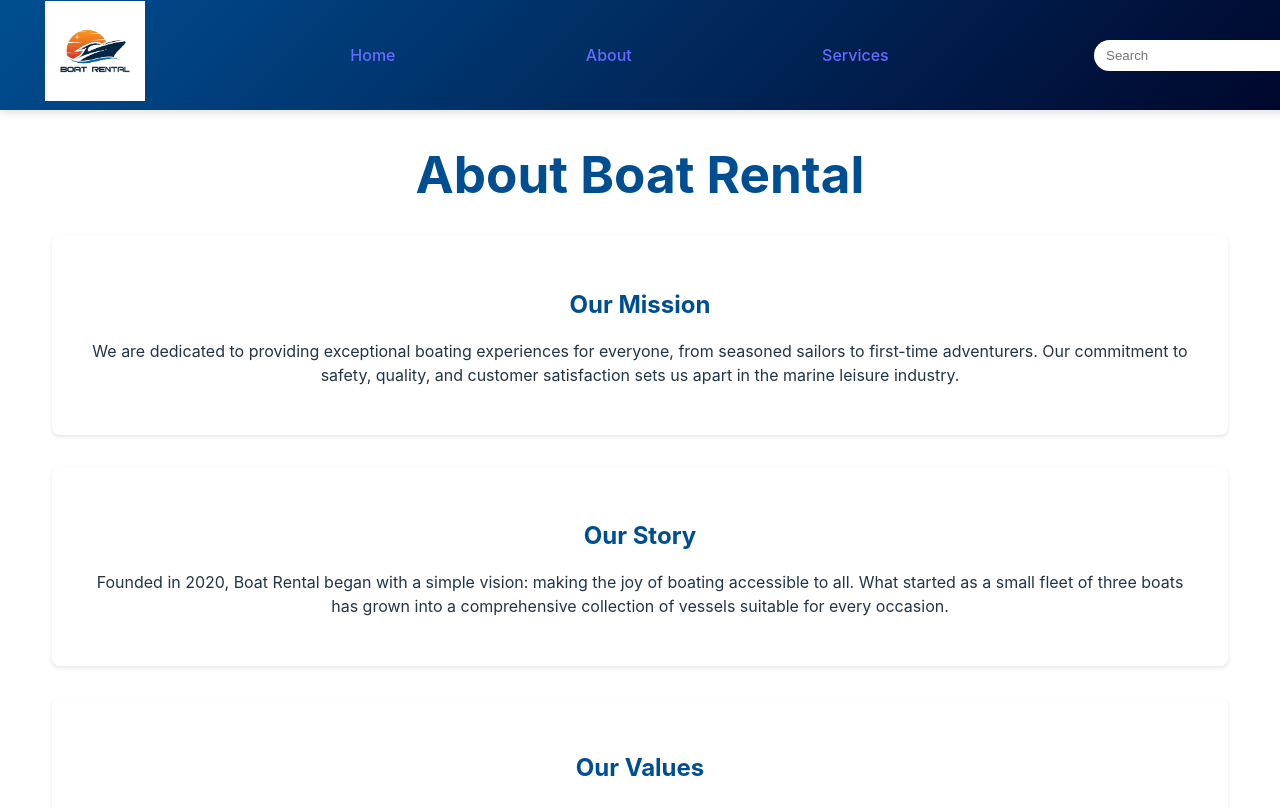
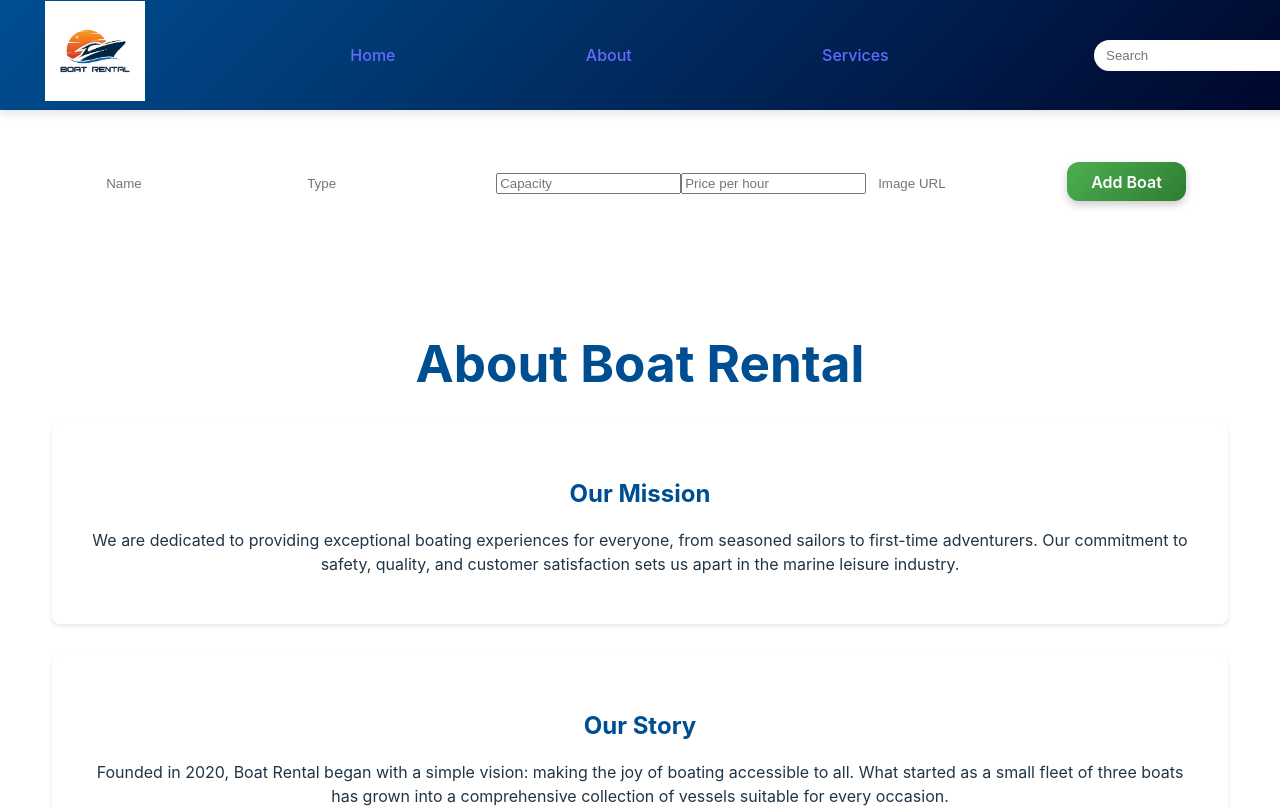
Before and after one commit to Iankibet457/Boat-Hire-App, a React (Vite) app: page /about in a window 1280 px wide. Shown: the top 808 px of the page. Built offline with nearby package versions, Linux system fonts and the light colour scheme; data requests are answered from the project's data file.

Commit message:
updating add boat

```diff
--- a/src/App.jsx
+++ b/src/App.jsx
@@ -1,4 +1,5 @@
 import { BrowserRouter as Router, Routes, Route } from 'react-router-dom';
+import { useState, useEffect } from 'react';
 import Header from './Header';
 import Boats from './Boats';
 import Footer from './Footer';
@@ -8,13 +9,29 @@ import './App.css';
 import './Header.css';
 import './Footer.css';
 import './Boats.css';
+import Input from './input.jsx';
 
 function App() {
+  const [searchQuery, setSearchQuery] = useState('');
+  const [boats, setBoats] = useState([]);
+
+  useEffect(() => {
+    fetch('http://localhost:3000/boats')
+      .then(response => response.json())
+      .then(data => setBoats(data))
+      .catch(error => console.error('Error fetching boat data:', error));
+  }, []);
+
+  const handleSearch = (query) => {
+    setSearchQuery(query);
+  };
+
   return (
     <Router>
-      <Header />
+      <Header onSearch={handleSearch} />
+      <Input boats={boats} setBoats={setBoats} />
       <Routes>
-        <Route path="/" element={<Boats />} />
+        <Route path="/" element={<Boats boats={boats} setBoats={setBoats} searchQuery={searchQuery} />} />
         <Route path="/about" element={<About />} />
         <Route path="/services" element={<Services />} />
       </Routes>
--- a/src/Boats.jsx
+++ b/src/Boats.jsx
@@ -1,8 +1,7 @@
 import React, { useState, useEffect } from 'react';
 import './Boats.css';
 
-function Boats() {
-  const [boats, setBoats] = useState([]);
+function Boats({ boats, setBoats, searchQuery }) {
   const [editingBoatId, setEditingBoatId] = useState(null);
   const [formData, setFormData] = useState({
     name: '',
@@ -10,20 +9,6 @@ function Boats() {
     capacity: '',
     price_per_hour: '',
   });
-  const [addFormData, setAddFormData] = useState({
-    name: '',
-    type: '',
-    capacity: '',
-    price_per_hour: '',
-    image_url: '',
-  });
-
-  useEffect(() => {
-    fetch('http://localhost:3000/boats')
-      .then(response => response.json())
-      .then(data => setBoats(data))
-      .catch(error => console.error('Error fetching boat data:', error));
-  }, []);
 
   const handleEditClick = (boat) => {
     setEditingBoatId(boat.id);
@@ -76,85 +61,8 @@ function Boats() {
       .catch(error => console.error('Error deleting boat:', error));
   };
 
-  const handleAddInputChange = (e) => {
-    const { name, value } = e.target;
-    setAddFormData({ ...addFormData, [name]: value });
-  };
-
-  const handleAddFormSubmit = (e) => {
-    e.preventDefault();
-    const newBoat = {
-      ...addFormData,
-      capacity: Number(addFormData.capacity),
-      price_per_hour: Number(addFormData.price_per_hour),
-    };
-
-    fetch('http://localhost:3000/boats', {
-      method: 'POST',
-      headers: {
-        'Content-Type': 'application/json',
-      },
-      body: JSON.stringify(newBoat),
-    })
-      .then(response => response.json())
-      .then(addedBoat => {
-        setBoats([...boats, addedBoat]);
-        setAddFormData({
-          name: '',
-          type: '',
-          capacity: '',
-          price_per_hour: '',
-          image_url: '',
-        });
-      })
-      .catch(error => console.error('Error adding boat:', error));
-  };
-
   return (
-    <div className="flex-grid-container" style={{ paddingTop: '50px' }}>
-      <form onSubmit={handleAddFormSubmit}>
-        <input
-          type="text"
-          name="name"
-          value={addFormData.name}
-          onChange={handleAddInputChange}
-          placeholder="Name"
-          required
-        />
-        <input
-          type="text"
-          name="type"
-          value={addFormData.type}
-          onChange={handleAddInputChange}
-          placeholder="Type"
-          required
-        />
-        <input
-          type="number"
-          name="capacity"
-          value={addFormData.capacity}
-          onChange={handleAddInputChange}
-          placeholder="Capacity"
-          required
-        />
-        <input
-          type="number"
-          name="price_per_hour"
-          value={addFormData.price_per_hour}
-          onChange={handleAddInputChange}
-          placeholder="Price per hour"
-          required
-        />
-        <input
-          type="text"
-          name="image_url"
-          value={addFormData.image_url}
-          onChange={handleAddInputChange}
-          placeholder="Image URL"
-          required
-        />
-        <button type="submit">Add Boat</button>
-      </form>
+    <div className="flex-grid-container">
       {boats.length === 0 ? (
         <p>Loading boats...</p>
       ) : (
--- a/src/Header.jsx
+++ b/src/Header.jsx
@@ -2,10 +2,11 @@ import React from 'react'
 import { Link } from 'react-router-dom'
 import icon from './img/boat-rental-logo_29069-52.avif'
 
+function Header({ onSearch }) {
+  const handleSearchChange = (e) => {
+    onSearch(e.target.value);
+  };
 
-
-
-function Header() {
   return (
     <header className='header'>
         <div className='icon'>
@@ -15,8 +16,11 @@ function Header() {
         <Link to="/about">About</Link>
         <Link to="/services">Services</Link>
         <div>
-
-            <input  type="text" placeholder='Search' />
+            <input
+              type="text"
+              placeholder='Search'
+              onChange={handleSearchChange}
+            />
         </div>
     </header>
   )
--- /dev/null
+++ b/src/input.jsx
@@ -0,0 +1,95 @@
+import { useState } from 'react';
+
+const Input = ({ boats, setBoats }) => {
+  const [addFormData, setAddFormData] = useState({
+    name: '',
+    type: '',
+    capacity: '',
+    price_per_hour: '',
+    image_url: '',
+  });
+
+  const handleAddInputChange = (e) => {
+    const { name, value } = e.target;
+    setAddFormData({ ...addFormData, [name]: value });
+  };
+
+  const handleAddFormSubmit = (e) => {
+    e.preventDefault();
+    const newBoat = {
+      ...addFormData,
+      capacity: Number(addFormData.capacity),
+      price_per_hour: Number(addFormData.price_per_hour),
+    };
+
+    fetch('http://localhost:3000/boats', {
+      method: 'POST',
+      headers: {
+        'Content-Type': 'application/json',
+      },
+      body: JSON.stringify(newBoat),
+    })
+      .then(response => response.json())
+      .then(addedBoat => {
+        setBoats([...boats, addedBoat]);
+        setAddFormData({
+          name: '',
+          type: '',
+          capacity: '',
+          price_per_hour: '',
+          image_url: '',
+        });
+      })
+      .catch(error => console.error('Error adding boat:', error));
+  };
+
+  return (
+    <div className="flex-grid-container" style={{ paddingTop: '70px' }}>
+      <form onSubmit={handleAddFormSubmit}>
+        <input
+          type="text"
+          name="name"
+          value={addFormData.name}
+          onChange={handleAddInputChange}
+          placeholder="Name"
+          required
+        />
+        <input
+          type="text"
+          name="type"
+          value={addFormData.type}
+          onChange={handleAddInputChange}
+          placeholder="Type"
+          required
+        />
+        <input
+          type="number"
+          name="capacity"
+          value={addFormData.capacity}
+          onChange={handleAddInputChange}
+          placeholder="Capacity"
+          required
+        />
+        <input
+          type="number"
+          name="price_per_hour"
+          value={addFormData.price_per_hour}
+          onChange={handleAddInputChange}
+          placeholder="Price per hour"
+          required
+        />
+        <input
+          type="text"
+          name="image_url"
+          value={addFormData.image_url}
+          onChange={handleAddInputChange}
+          placeholder="Image URL"
+          required
+        />
+        <button type="submit">Add Boat</button>
+      </form>
+    </div>
+  );
+};
+
+export default Input;
```
